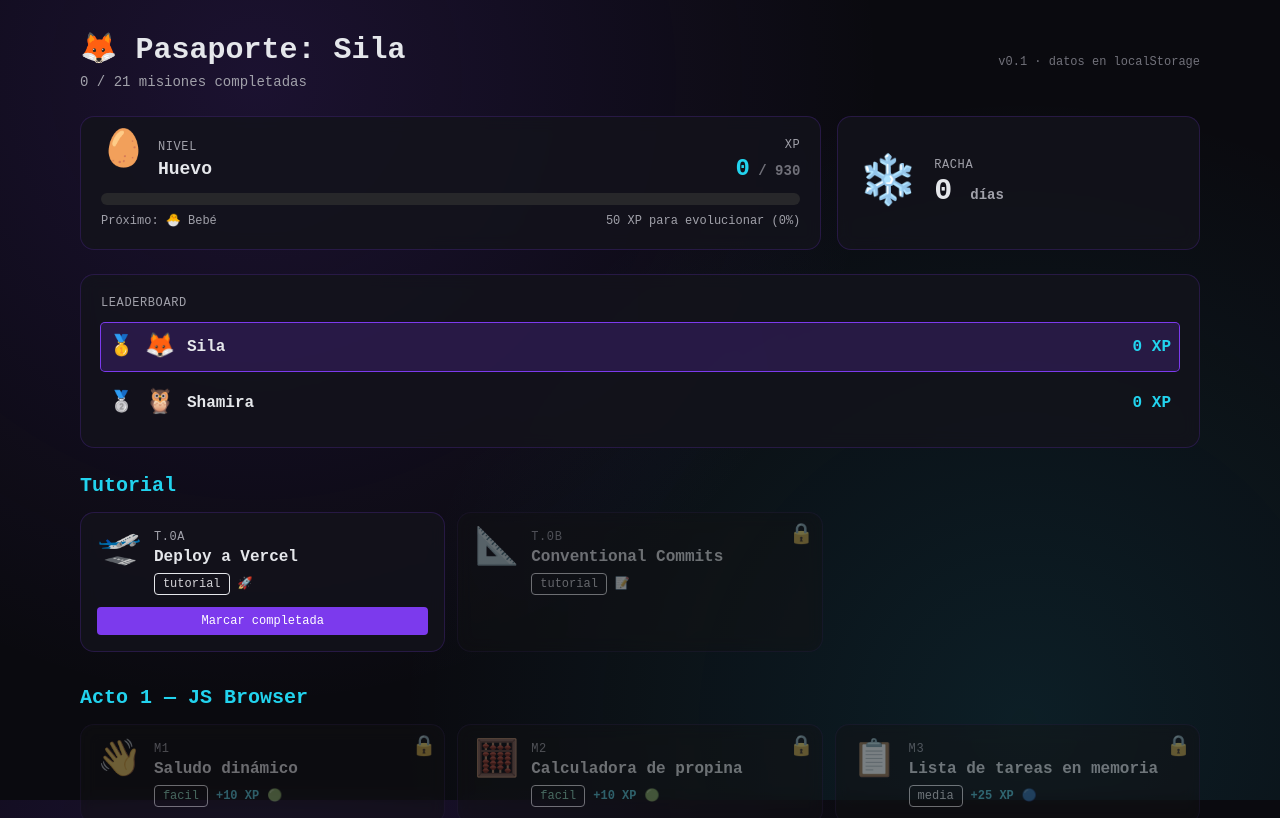
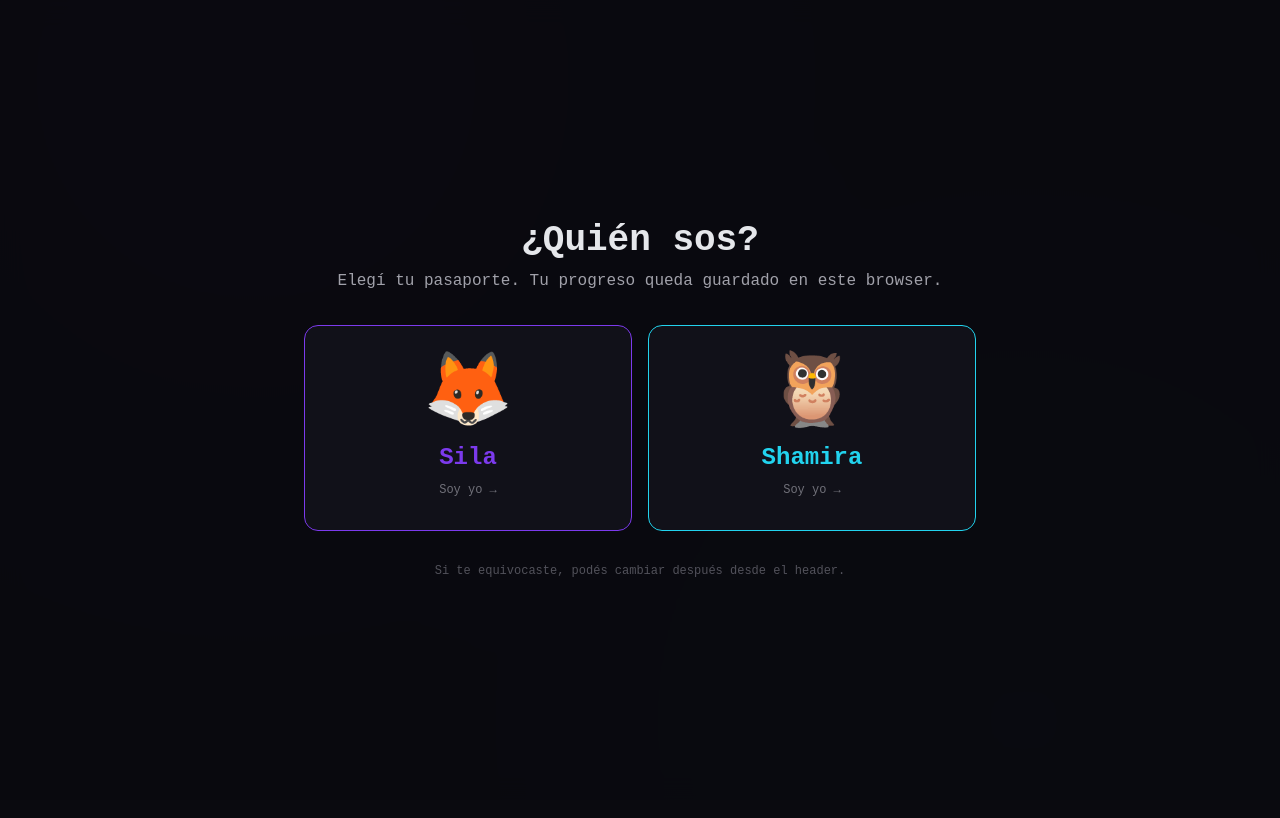
Before and after one commit to CoceresRoman/pasantes-dashboard, a Next.js app: page / in a window 1280 px wide. Shown: the top 818 px of the page. Built offline with nearby package versions, Linux system fonts and the light colour scheme.

Commit message:
feat(picker): pantalla de seleccion de pasante al entrar
Al primer ingreso, muestra picker con dos botones grandes
(Sila / Shamira). La eleccion persiste en localStorage. Header
muestra avatar grande del pasante activo y link 'no soy yo'
para cambiar. Leaderboard ya no es clickeable (era confuso).

```diff
--- a/app/page.js
+++ b/app/page.js
@@ -4,27 +4,50 @@ import { useEffect, useState, useMemo } from "react";
 import confetti from "canvas-confetti";
 import { missions, totalXP, getTier } from "@/data/missions";
 import { interns } from "@/data/interns";
-import { loadState, saveState, markCompleted, unmarkCompleted, getCompletedXP, isUnlocked } from "@/lib/storage";
+import {
+  loadState,
+  saveState,
+  markCompleted,
+  unmarkCompleted,
+  getCompletedXP,
+  isUnlocked,
+  loadActiveIntern,
+  saveActiveIntern,
+} from "@/lib/storage";
 import XPBar from "@/components/XPBar";
 import MissionCard from "@/components/MissionCard";
 import Leaderboard from "@/components/Leaderboard";
 import StreakCounter from "@/components/StreakCounter";
 import MissionModal from "@/components/MissionModal";
+import InternPicker from "@/components/InternPicker";
 
 export default function Home() {
   const [state, setState] = useState({});
-  const [activeId, setActiveId] = useState(interns[0].id);
+  const [activeId, setActiveId] = useState(null);
   const [openMission, setOpenMission] = useState(null);
   const [mounted, setMounted] = useState(false);
 
   useEffect(() => {
     setState(loadState());
+    setActiveId(loadActiveIntern());
     setMounted(true);
   }, []);
 
   useEffect(() => {
     if (mounted) saveState(state);
   }, [state, mounted]);
+
+  function pickIntern(id) {
+    saveActiveIntern(id);
+    setActiveId(id);
+  }
+
+  function switchIntern() {
+    if (confirm("¿Cambiar de pasaporte? Tu progreso se mantiene guardado.")) {
+      saveActiveIntern(null);
+      setActiveId(null);
+    }
+  }
 
   const activeIntern = interns.find((i) => i.id === activeId);
   const activeState = state[activeId];
@@ -67,20 +90,36 @@ export default function Home() {
   }
 
   if (!mounted) return null;
+  if (!activeIntern) return <InternPicker interns={interns} onPick={pickIntern} />;
 
   return (
     <div className="space-y-6">
       <header className="flex items-center justify-between flex-wrap gap-4">
-        <div>
-          <h1 className="text-3xl font-bold">
-            <span className="text-accent">{activeIntern.emoji}</span> Pasaporte: {activeIntern.nombre}
-          </h1>
-          <p className="text-zinc-400 text-sm mt-1">
-            {Object.keys(activeState?.completed || {}).length} / {missions.length} misiones completadas
-          </p>
+        <div className="flex items-center gap-4">
+          <div
+            className="text-5xl p-2 rounded-full ring-2"
+            style={{ borderColor: activeIntern.color, boxShadow: `0 0 20px ${activeIntern.color}55` }}
+          >
+            {activeIntern.emoji}
+          </div>
+          <div>
+            <div className="text-xs text-zinc-400 uppercase tracking-wider">Tu pasaporte</div>
+            <h1 className="text-3xl font-bold" style={{ color: activeIntern.color }}>
+              {activeIntern.nombre}
+            </h1>
+            <button
+              onClick={switchIntern}
+              className="text-xs text-zinc-500 hover:text-accent2 underline mt-1"
+            >
+              No soy {activeIntern.nombre} → cambiar
+            </button>
+          </div>
         </div>
-        <div className="text-right text-xs text-zinc-500">
-          v0.1 · datos en localStorage
+        <div className="text-right">
+          <div className="text-xs text-zinc-400 uppercase tracking-wider">Progreso</div>
+          <div className="text-lg font-bold">
+            {Object.keys(activeState?.completed || {}).length} / {missions.length}
+          </div>
         </div>
       </header>
 
@@ -91,13 +130,7 @@ export default function Home() {
         <StreakCounter streak={activeState?.streak} />
       </div>
 
-      <Leaderboard
-        state={state}
-        interns={interns}
-        missions={missions}
-        activeId={activeId}
-        onSelect={setActiveId}
-      />
+      <Leaderboard state={state} interns={interns} missions={missions} activeId={activeId} />
 
       <div className="space-y-8">
         {Object.entries(byActo).map(([acto, ms]) => (
--- /dev/null
+++ b/components/InternPicker.js
@@ -0,0 +1,33 @@
+"use client";
+
+export default function InternPicker({ interns, onPick }) {
+  return (
+    <div className="fixed inset-0 bg-bg/95 backdrop-blur-md z-50 flex items-center justify-center p-4">
+      <div className="max-w-2xl w-full text-center space-y-8">
+        <div>
+          <h1 className="text-4xl font-bold mb-2">¿Quién sos?</h1>
+          <p className="text-zinc-400">Elegí tu pasaporte. Tu progreso queda guardado en este browser.</p>
+        </div>
+
+        <div className="grid sm:grid-cols-2 gap-4">
+          {interns.map((i) => (
+            <button
+              key={i.id}
+              onClick={() => onPick(i.id)}
+              className="card p-8 hover:scale-105 transition group"
+              style={{ borderColor: i.color }}
+            >
+              <div className="text-7xl mb-3 group-hover:animate-bounce-slow">{i.emoji}</div>
+              <div className="text-2xl font-bold" style={{ color: i.color }}>{i.nombre}</div>
+              <div className="text-xs text-zinc-500 mt-2">Soy yo →</div>
+            </button>
+          ))}
+        </div>
+
+        <p className="text-xs text-zinc-600">
+          Si te equivocaste, podés cambiar después desde el header.
+        </p>
+      </div>
+    </div>
+  );
+}
--- a/components/Leaderboard.js
+++ b/components/Leaderboard.js
@@ -2,7 +2,7 @@
 
 import { getCompletedXP } from "@/lib/storage";
 
-export default function Leaderboard({ state, interns, missions, activeId, onSelect }) {
+export default function Leaderboard({ state, interns, missions, activeId }) {
   const ranking = [...interns]
     .map((i) => ({ ...i, xp: getCompletedXP(state[i.id], missions) }))
     .sort((a, b) => b.xp - a.xp);
@@ -12,18 +12,20 @@ export default function Leaderboard({ state, interns, missions, activeId, onSele
       <div className="text-xs text-zinc-400 uppercase tracking-wider mb-3">Leaderboard</div>
       <div className="space-y-2">
         {ranking.map((i, idx) => (
-          <button
+          <div
             key={i.id}
-            onClick={() => onSelect(i.id)}
-            className={`w-full flex items-center gap-3 p-2 rounded transition ${
-              activeId === i.id ? "bg-accent/20 ring-1 ring-accent" : "hover:bg-zinc-800/50"
+            className={`flex items-center gap-3 p-2 rounded ${
+              activeId === i.id ? "bg-accent/20 ring-1 ring-accent" : ""
             }`}
           >
             <span className="text-xl w-6">{idx === 0 ? "🥇" : idx === 1 ? "🥈" : "🥉"}</span>
             <span className="text-2xl">{i.emoji}</span>
-            <span className="flex-1 text-left font-bold">{i.nombre}</span>
+            <span className="flex-1 text-left font-bold">
+              {i.nombre}
+              {activeId === i.id && <span className="ml-2 text-xs text-accent">(vos)</span>}
+            </span>
             <span className="text-accent2 font-bold">{i.xp} XP</span>
-          </button>
+          </div>
         ))}
       </div>
     </div>
--- a/lib/storage.js
+++ b/lib/storage.js
@@ -2,6 +2,18 @@
 // { [internId]: { completed: { [missionId]: { date, prUrl } }, streak: { lastDate, count } } }
 
 const KEY = "pasaporte-state-v1";
+const ACTIVE_KEY = "pasaporte-active-v1";
+
+export function loadActiveIntern() {
+  if (typeof window === "undefined") return null;
+  return localStorage.getItem(ACTIVE_KEY);
+}
+
+export function saveActiveIntern(id) {
+  if (typeof window === "undefined") return;
+  if (id) localStorage.setItem(ACTIVE_KEY, id);
+  else localStorage.removeItem(ACTIVE_KEY);
+}
 
 export function loadState() {
   if (typeof window === "undefined") return {};
```
